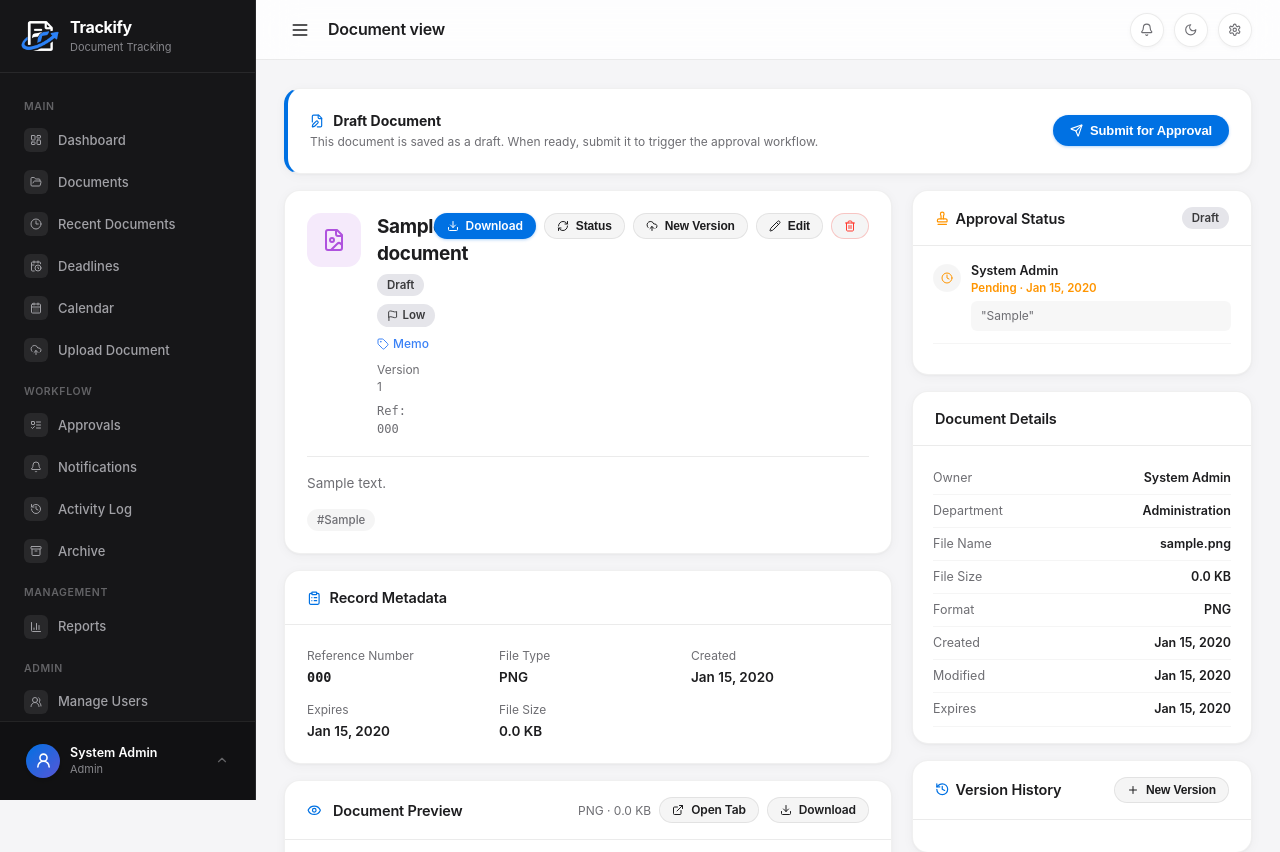
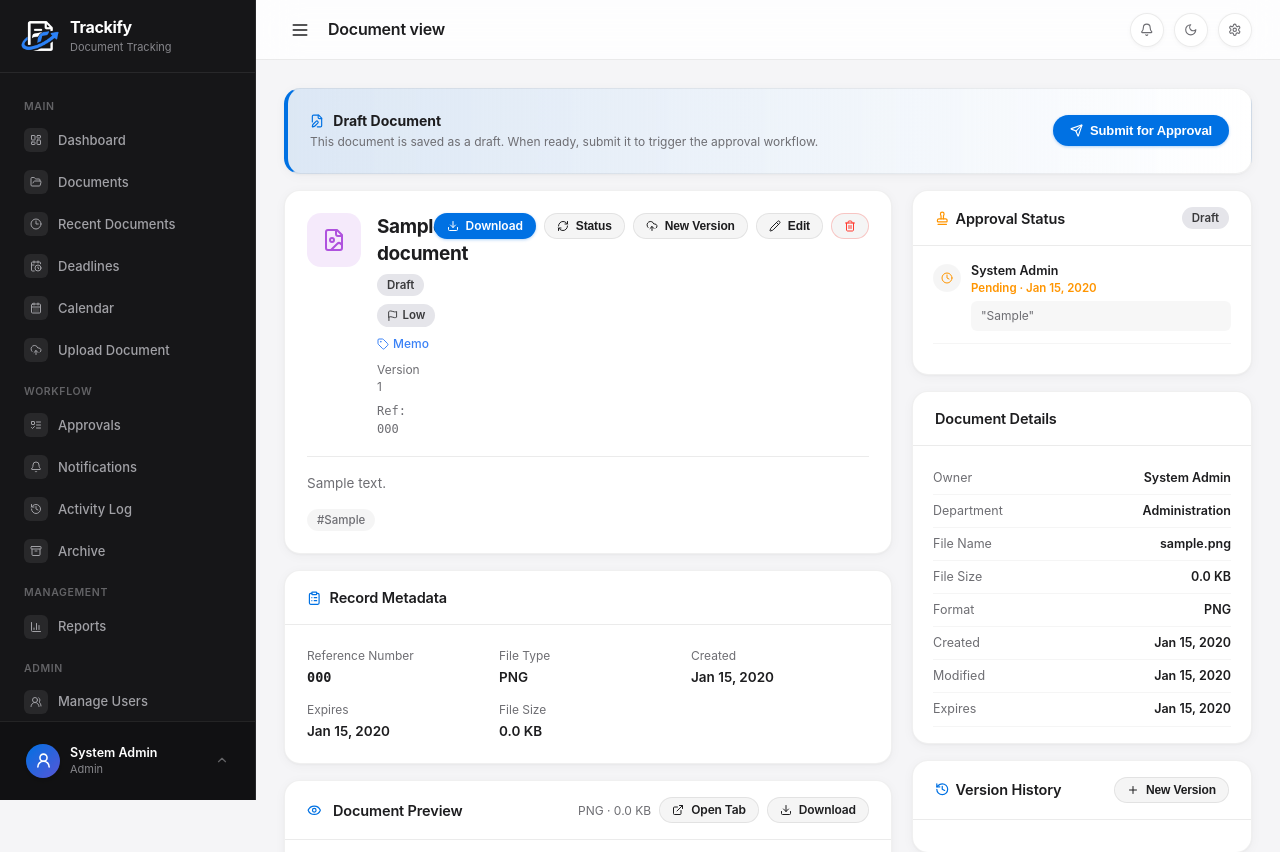
Before and after one commit to itz-tian/Trackify, a PHP site: page /document_view.php?id=1 in a window 1280 px wide. Shown: the top 852 px of the page. Run offline with PHP 8.4, Linux system fonts and the light colour scheme; the visitor is signed in with stand-in values (Sample User, id 1); data comes from the database, SQL or seed files in the repository; tables that the repository leaves empty hold one stand-in row (values such as "Sample post"); data that the repository does not hold is empty.

Commit message:
Fix dark theme styling for draft document and approval banner cards

```diff
--- a/document_view.php
+++ b/document_view.php
@@ -152,7 +152,7 @@ include __DIR__ . '/includes/header.php';
 <!-- Approval Banner -->
 <?php if (in_array($doc['status'], ['pending_review', 'under_review'])): ?>
     <?php if ($canApprove): ?>
-    <div class="card mb-16" style="border-left: 4px solid var(--apple-orange); background: linear-gradient(90deg, rgba(255, 149, 0, 0.08) 0%, #ffffff 100%);">
+    <div class="card mb-16" style="border-left: 4px solid var(--apple-orange); background: linear-gradient(90deg, rgba(255, 149, 0, 0.08) 0%, var(--bg-card) 100%);">
         <div class="card-body" style="display:flex; justify-content:space-between; align-items:center; flex-wrap:wrap; gap:16px;">
             <div>
                 <div style="font-weight:700; font-size:15px; color:var(--text-primary); display:flex; align-items:center; gap:8px;">
@@ -182,18 +182,18 @@ include __DIR__ . '/includes/header.php';
         </div>
     </div>
     <?php else: ?>
-    <div class="card mb-16" style="border-left: 4px solid var(--apple-blue); background: rgba(0, 113, 227, 0.04);">
+    <div class="card mb-16" style="border-left: 4px solid var(--apple-blue); background: linear-gradient(90deg, var(--apple-blue-subtle) 0%, var(--bg-card) 100%);">
         <div class="card-body" style="display:flex; align-items:center; gap:12px;">
             <i data-lucide="clock" style="color:var(--apple-blue); font-size:18px;"></i>
             <div>
-                <div style="font-weight:600; font-size:13.5px;">Pending Approval</div>
+                <div style="font-weight:600; font-size:13.5px; color:var(--text-primary);">Pending Approval</div>
                 <div class="text-muted text-sm">This document is currently awaiting review by the Department Head or Administration.</div>
             </div>
         </div>
     </div>
     <?php endif; ?>
 <?php elseif ($doc['status'] === 'draft' && ($isOwner || $isAdmin)): ?>
-    <div class="card mb-16" style="border-left: 4px solid var(--apple-blue); background: #ffffff;">
+    <div class="card mb-16" style="border-left: 4px solid var(--apple-blue); background: linear-gradient(90deg, var(--apple-blue-subtle) 0%, var(--bg-card) 100%);">
         <div class="card-body" style="display:flex; justify-content:space-between; align-items:center; flex-wrap:wrap; gap:16px;">
             <div>
                 <div style="font-weight:700; font-size:14px; color:var(--text-primary);">
```
